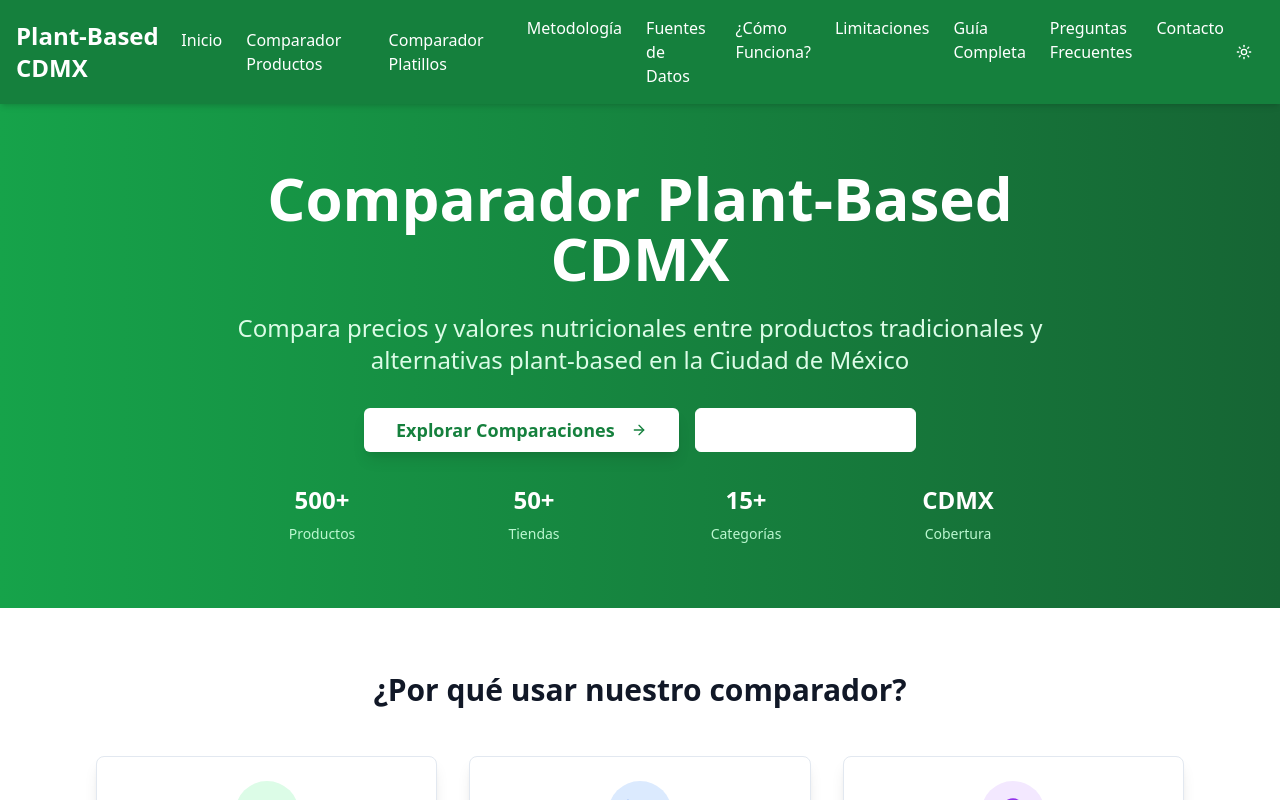
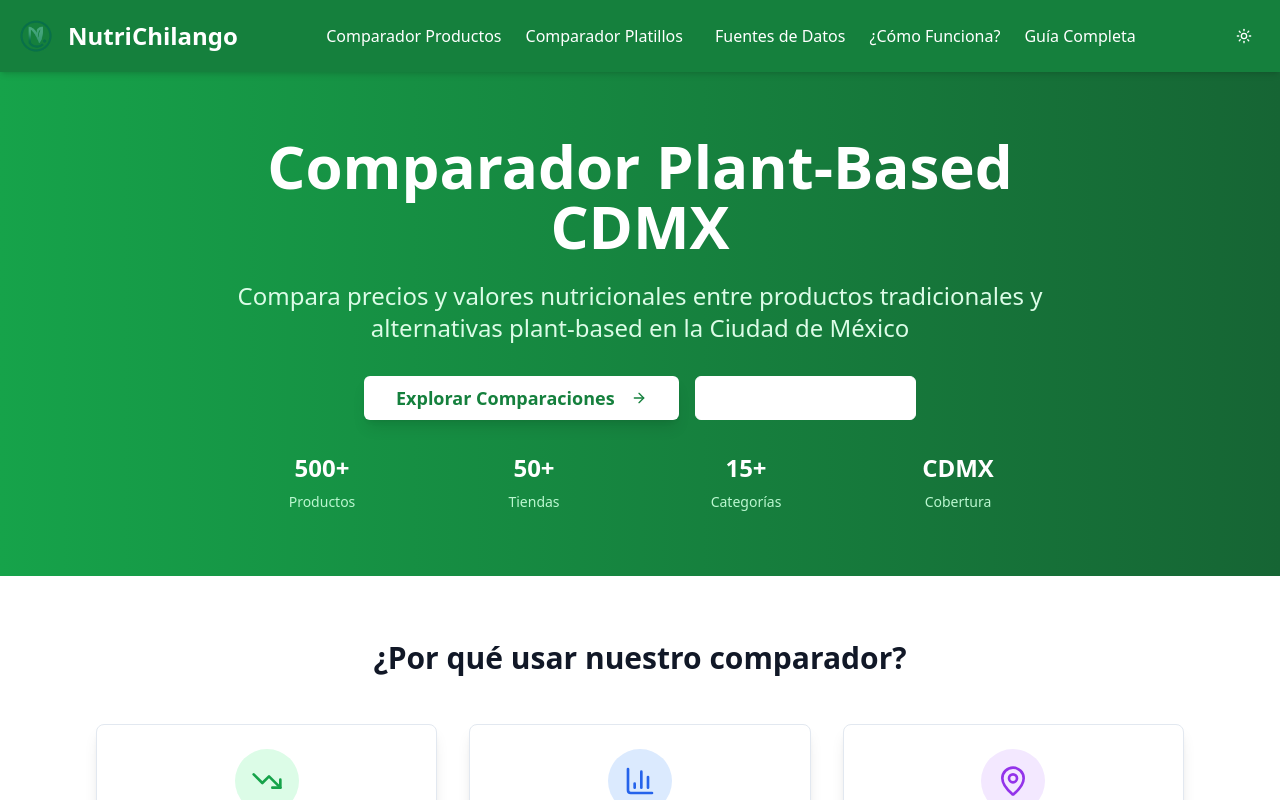
Before and after one commit to IzignaMx/nutrichilango, a React (Vite) app: page / in a window 1280 px wide. Shown: the top 800 px of the page. Built offline with nearby package versions, Linux system fonts and the light colour scheme.

Commit message:
Refactor: Apply rebranding to NutriChilango
Rebranded the project to "NutriChilango", updated header/footer with new logo, and simplified navigation.

```diff
--- a/src/components/layout/Footer.tsx
+++ b/src/components/layout/Footer.tsx
@@ -14,7 +14,14 @@ const Footer: React.FC = () => {
         <div className="grid grid-cols-1 md:grid-cols-2 lg:grid-cols-4 gap-8">
           {/* Platform Information */}
           <div className="space-y-4">
-            <h3 className="text-xl font-bold text-yellow-300">Comparador Plant-Based CDMX</h3>
+            <div className="flex items-center space-x-3">
+              <img
+                src="/lovable-uploads/426e756a-fc13-4011-a25a-c9e8e5f5bce3.png"
+                alt="NutriChilango Logo"
+                className="w-8 h-8 object-contain filter brightness-0 invert"
+              />
+              <h3 className="text-xl font-bold text-yellow-300">NutriChilango</h3>
+            </div>
             <p className="text-green-100 text-sm leading-relaxed">
               Plataforma dedicada a facilitar la transición hacia una alimentación basada en plantas,
               comparando precios y valores nutricionales en la Ciudad de México.
@@ -65,14 +72,6 @@ const Footer: React.FC = () => {
               </li>
               <li>
                 <Link
-                  to="/methodology"
-                  className="text-green-100 hover:text-yellow-300 transition-colors duration-200 text-sm focus:outline-none focus:ring-2 focus:ring-yellow-300 focus:ring-offset-2 focus:ring-offset-green-800 rounded"
-                >
-                  Metodología
-                </Link>
-              </li>
-              <li>
-                <Link
                   to="/data-sources"
                   className="text-green-100 hover:text-yellow-300 transition-colors duration-200 text-sm focus:outline-none focus:ring-2 focus:ring-yellow-300 focus:ring-offset-2 focus:ring-offset-green-800 rounded"
                 >
@@ -88,34 +87,10 @@ const Footer: React.FC = () => {
             <ul className="space-y-2">
               <li>
                 <Link
-                  to="/faq"
-                  className="text-green-100 hover:text-yellow-300 transition-colors duration-200 text-sm focus:outline-none focus:ring-2 focus:ring-yellow-300 focus:ring-offset-2 focus:ring-offset-green-800 rounded"
-                >
-                  Preguntas Frecuentes
-                </Link>
-              </li>
-              <li>
-                <Link
                   to="/guide"
                   className="text-green-100 hover:text-yellow-300 transition-colors duration-200 text-sm focus:outline-none focus:ring-2 focus:ring-yellow-300 focus:ring-offset-2 focus:ring-offset-green-800 rounded"
                 >
                   Guía de Uso
-                </Link>
-              </li>
-              <li>
-                <Link
-                  to="/limitations"
-                  className="text-green-100 hover:text-yellow-300 transition-colors duration-200 text-sm focus:outline-none focus:ring-2 focus:ring-yellow-300 focus:ring-offset-2 focus:ring-offset-green-800 rounded"
-                >
-                  Limitaciones
-                </Link>
-              </li>
-              <li>
-                <Link
-                  to="/contact"
-                  className="text-green-100 hover:text-yellow-300 transition-colors duration-200 text-sm focus:outline-none focus:ring-2 focus:ring-yellow-300 focus:ring-offset-2 focus:ring-offset-green-800 rounded"
-                >
-                  Contacto
                 </Link>
               </li>
             </ul>
@@ -163,7 +138,7 @@ const Footer: React.FC = () => {
         {/* Bottom Section */}
         <div className="flex flex-col md:flex-row justify-between items-center space-y-4 md:space-y-0">
           <div className="text-sm text-green-200">
-            <p>© {currentYear} Comparador Plant-Based CDMX. Todos los derechos reservados.</p>
+            <p>© {currentYear} NutriChilango. Todos los derechos reservados.</p>
             <p className="mt-1">
               Datos actualizados semanalmente. Última actualización: {new Date().toLocaleDateString('es-MX')}
             </p>
--- a/src/components/layout/Header.tsx
+++ b/src/components/layout/Header.tsx
@@ -10,19 +10,14 @@ const Header: React.FC = () => {
   const { theme, setTheme } = useTheme();
 
   const mainNavItems = [
-    { name: 'Inicio', href: '/' },
     { name: 'Comparador Productos', href: '/' },
     { name: 'Comparador Platillos', href: '/dishes-comparison' },
   ];
 
   const resourcesItems = [
-    { name: 'Metodología', href: '/methodology' },
     { name: 'Fuentes de Datos', href: '/data-sources' },
     { name: '¿Cómo Funciona?', href: '/how-it-works' },
-    { name: 'Limitaciones', href: '/limitations' },
     { name: 'Guía Completa', href: '/guide' },
-    { name: 'Preguntas Frecuentes', href: '/faq' },
-    { name: 'Contacto', href: '/contact' },
   ];
 
   const legalItems = [
@@ -51,8 +46,13 @@ const Header: React.FC = () => {
     <header className="bg-green-700 text-white py-4 shadow-md sticky top-0 z-50">
       <div className="container mx-auto px-4 flex items-center justify-between">
 
-        <Link to="/" className="text-2xl font-bold flex-grow-0">
-          Plant-Based CDMX
+        <Link to="/" className="flex items-center space-x-3 flex-grow-0">
+          <img
+            src="/lovable-uploads/426e756a-fc13-4011-a25a-c9e8e5f5bce3.png"
+            alt="NutriChilango Logo"
+            className="w-10 h-10 object-contain"
+          />
+          <span className="text-2xl font-bold">NutriChilango</span>
         </Link>
 
 
```
Also changed, not shown: public/lovable-uploads/426e756a-fc13-4011-a25a-c9e8e5f5bce3.png (added), 1 other file (tests, documents, lock files or other folders).
